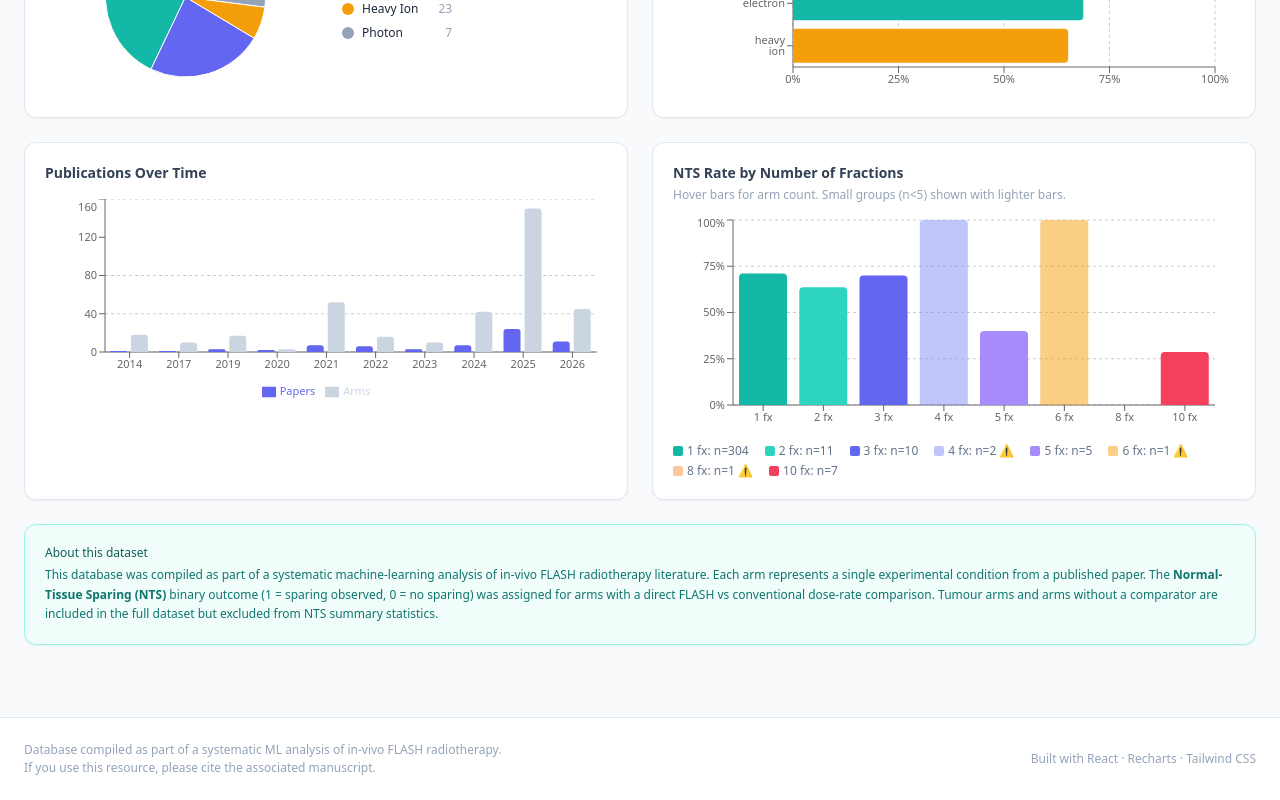
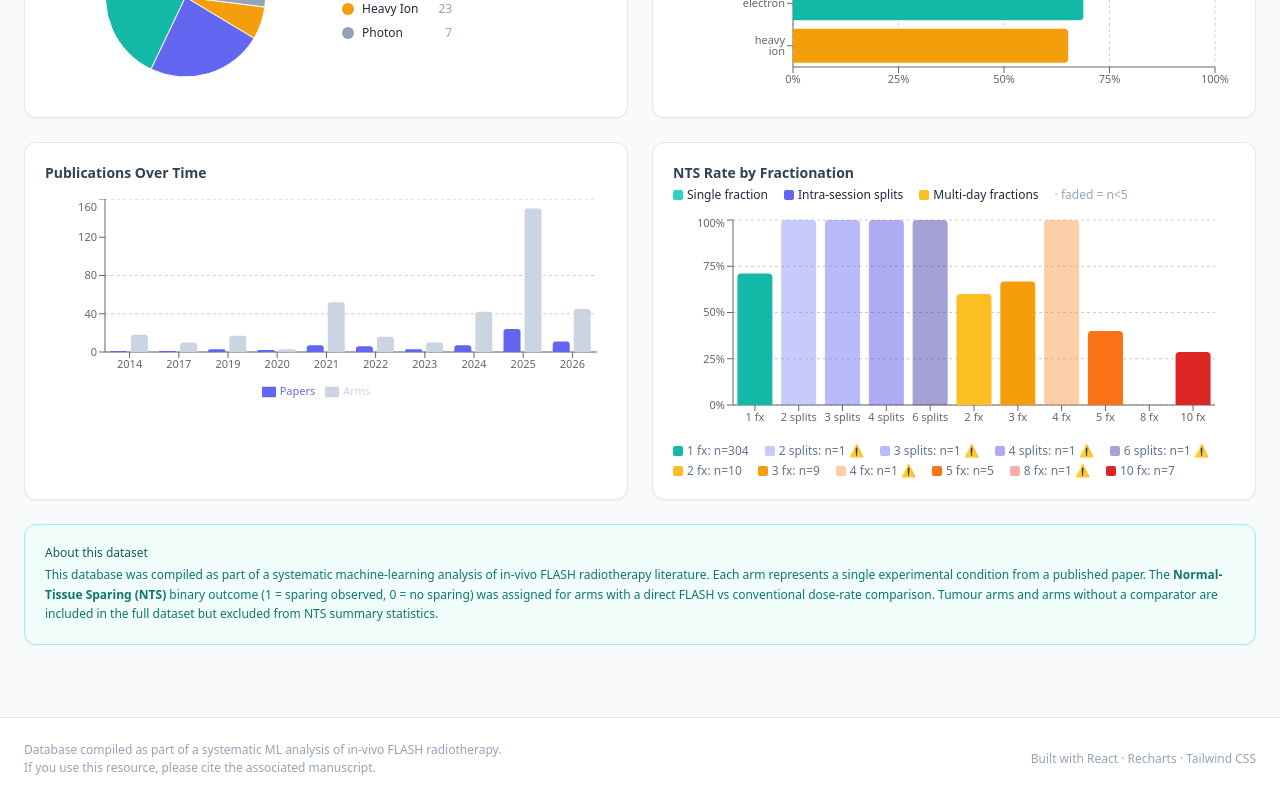
Before and after one commit to lucywhitmore96/flash-explorer, a React (Vite) app: page / in a window 1280 px wide. Shown: the part 536-1336 px from the top of the page. Built offline with nearby package versions, Linux system fonts and the light colour scheme.

Commit message:
Separate intra-session splits from multi-day fractions in all fractionation charts

```diff
--- a/src/components/Dashboard.jsx
+++ b/src/components/Dashboard.jsx
@@ -47,19 +47,34 @@ export default function Dashboard({ rows }) {
     const evaluable = rows.filter((r) => !isTumourArm(r) && r.nts !== null)
     const counts = {}
     for (const r of evaluable) {
-      const n = r.num_fractions
-      if (!n) continue
-      const key = `${n} fx`
-      if (!counts[key]) counts[key] = { yes: 0, total: 0, nFx: n }
+      const nFx = r.num_fractions
+      if (!nFx) continue
+      const regime = (r.fractionation_regime || '').toLowerCase()
+      const isIntra = regime.includes('intra')
+      const isMulti = regime.includes('multi')
+      // intra-session with nFx=1 → treat as single fraction (temporal split of one dose)
+      let category, key, sortOrder, color
+      if (!isIntra && !isMulti) {
+        category = 'single'; key = '1 fx'; sortOrder = 0; color = '#14b8a6'
+      } else if (isIntra && nFx <= 1) {
+        category = 'single'; key = '1 fx'; sortOrder = 0; color = '#14b8a6'
+      } else if (isIntra) {
+        const splitColors = { 2: '#818cf8', 3: '#6366f1', 4: '#4f46e5', 6: '#3730a3' }
+        category = 'split'; key = `${nFx} splits`; sortOrder = 1 + nFx * 0.01
+        color = splitColors[nFx] || '#6366f1'
+      } else {
+        const multiColors = { 2: '#fbbf24', 3: '#f59e0b', 4: '#fb923c', 5: '#f97316', 8: '#ef4444', 10: '#dc2626' }
+        category = 'multi'; key = `${nFx} fx`; sortOrder = 100 + nFx
+        color = multiColors[nFx] || '#f59e0b'
+      }
+      if (!counts[key]) counts[key] = { yes: 0, total: 0, category, sortOrder, color }
       counts[key].total++
       if (r.nts) counts[key].yes++
     }
     return Object.entries(counts)
-      .map(([name, v]) => ({ name, n: v.total, nFx: v.nFx, pct: parseFloat(pct(v.yes, v.total)) }))
-      .sort((a, b) => a.nFx - b.nFx)
+      .map(([name, v]) => ({ name, n: v.total, pct: parseFloat(pct(v.yes, v.total)), category: v.category, sortOrder: v.sortOrder, color: v.color }))
+      .sort((a, b) => a.sortOrder - b.sortOrder)
   }, [rows])
-
-  const FRAC_COLORS = ['#14b8a6','#2dd4bf','#6366f1','#818cf8','#a78bfa','#f59e0b','#fb923c','#f43f5e']
 
   return (
     <div className="space-y-6">
@@ -152,25 +167,30 @@ export default function Dashboard({ rows }) {
 
         {/* Fractionation by count */}
         <div className="card">
-          <h3 className="text-sm font-semibold text-slate-700 mb-1">NTS Rate by Number of Fractions</h3>
-          <p className="text-xs text-slate-400 mb-3">Hover bars for arm count. Small groups (n&lt;5) shown with lighter bars.</p>
+          <h3 className="text-sm font-semibold text-slate-700 mb-1">NTS Rate by Fractionation</h3>
+          <div className="flex gap-4 mb-3 text-xs">
+            <span className="flex items-center gap-1"><span className="w-2.5 h-2.5 rounded-sm inline-block bg-teal-400" /> Single fraction</span>
+            <span className="flex items-center gap-1"><span className="w-2.5 h-2.5 rounded-sm inline-block bg-indigo-500" /> Intra-session splits</span>
+            <span className="flex items-center gap-1"><span className="w-2.5 h-2.5 rounded-sm inline-block bg-amber-400" /> Multi-day fractions</span>
+            <span className="text-slate-400">· faded = n&lt;5</span>
+          </div>
           <ResponsiveContainer width="100%" height={220}>
             <BarChart data={fracByN} margin={{ left: 0, right: 20, top: 5 }}>
               <CartesianGrid strokeDasharray="3 3" vertical={false} />
               <XAxis dataKey="name" tick={{ fontSize: 11 }} />
               <YAxis domain={[0, 100]} tickFormatter={(v) => `${v}%`} tick={{ fontSize: 11 }} />
-              <Tooltip formatter={(v, _, { payload }) => [`${v}% (n=${payload.n})`, 'NTS rate']} />
+              <Tooltip formatter={(v, _, { payload }) => [`${v}% (n=${payload.n})`, `NTS rate — ${payload.category}`]} />
               <Bar dataKey="pct" radius={[4, 4, 0, 0]}>
-                {fracByN.map((d, i) => (
-                  <Cell key={d.name} fill={FRAC_COLORS[i % FRAC_COLORS.length]} opacity={d.n < 5 ? 0.5 : 1} />
+                {fracByN.map((d) => (
+                  <Cell key={d.name} fill={d.color} opacity={d.n < 5 ? 0.45 : 1} />
                 ))}
               </Bar>
             </BarChart>
           </ResponsiveContainer>
           <div className="flex flex-wrap gap-x-4 gap-y-1 mt-2">
-            {fracByN.map((d, i) => (
+            {fracByN.map((d) => (
               <span key={d.name} className="flex items-center gap-1 text-xs text-slate-500">
-                <span className="w-2.5 h-2.5 rounded-sm inline-block" style={{ background: FRAC_COLORS[i % FRAC_COLORS.length], opacity: d.n < 5 ? 0.5 : 1 }} />
+                <span className="w-2.5 h-2.5 rounded-sm inline-block" style={{ background: d.color, opacity: d.n < 5 ? 0.45 : 1 }} />
                 {d.name}: n={d.n}{d.n < 5 ? ' ⚠' : ''}
               </span>
             ))}
--- a/src/components/SubgroupAnalysis.jsx
+++ b/src/components/SubgroupAnalysis.jsx
@@ -63,16 +63,32 @@ export default function SubgroupAnalysis({ rows }) {
     const evaluable = rows.filter((r) => !isTumourArm(r) && r.nts !== null)
     const counts = {}
     for (const r of evaluable) {
-      const n = r.num_fractions
-      if (!n) continue
-      const key = `${n} fx`
-      if (!counts[key]) counts[key] = { yes: 0, total: 0, nFx: n }
+      const nFx = r.num_fractions
+      if (!nFx) continue
+      const regime = (r.fractionation_regime || '').toLowerCase()
+      const isIntra = regime.includes('intra')
+      const isMulti = regime.includes('multi')
+      let category, key, sortOrder, color
+      if (!isIntra && !isMulti) {
+        category = 'single'; key = '1 fx'; sortOrder = 0; color = '#14b8a6'
+      } else if (isIntra && nFx <= 1) {
+        category = 'single'; key = '1 fx'; sortOrder = 0; color = '#14b8a6'
+      } else if (isIntra) {
+        const splitColors = { 2: '#818cf8', 3: '#6366f1', 4: '#4f46e5', 6: '#3730a3' }
+        category = 'split'; key = `${nFx} splits`; sortOrder = 1 + nFx * 0.01
+        color = splitColors[nFx] || '#6366f1'
+      } else {
+        const multiColors = { 2: '#fbbf24', 3: '#f59e0b', 4: '#fb923c', 5: '#f97316', 8: '#ef4444', 10: '#dc2626' }
+        category = 'multi'; key = `${nFx} fx`; sortOrder = 100 + nFx
+        color = multiColors[nFx] || '#f59e0b'
+      }
+      if (!counts[key]) counts[key] = { yes: 0, total: 0, category, sortOrder, color }
       counts[key].total++
       if (r.nts) counts[key].yes++
     }
     return Object.entries(counts)
-      .map(([name, v]) => ({ name, n: v.total, nFx: v.nFx, pct: parseFloat(pct(v.yes, v.total)) }))
-      .sort((a, b) => a.nFx - b.nFx)
+      .map(([name, v]) => ({ name, n: v.total, pct: parseFloat(pct(v.yes, v.total)), category: v.category, sortOrder: v.sortOrder, color: v.color }))
+      .sort((a, b) => a.sortOrder - b.sortOrder)
   }, [rows])
 
   const byFracRegime = useMemo(() => {
@@ -167,35 +183,34 @@ export default function SubgroupAnalysis({ rows }) {
       />
 
       <div className="card">
-        <h3 className="text-sm font-semibold text-slate-700 mb-1">NTS Rate by Exact Fraction Count</h3>
-        <p className="text-xs text-slate-400 mb-3">
-          Faded bars = n &lt; 5 (interpret with caution). Hover for exact n.
-        </p>
+        <h3 className="text-sm font-semibold text-slate-700 mb-1">NTS Rate by Fractionation Detail</h3>
+        <div className="flex flex-wrap gap-4 mb-3 text-xs text-slate-500">
+          <span className="flex items-center gap-1"><span className="w-2.5 h-2.5 rounded-sm inline-block bg-teal-400" /> Single fraction</span>
+          <span className="flex items-center gap-1"><span className="w-2.5 h-2.5 rounded-sm inline-block bg-indigo-500" /> Intra-session splits</span>
+          <span className="flex items-center gap-1"><span className="w-2.5 h-2.5 rounded-sm inline-block bg-amber-400" /> Multi-day fractions</span>
+          <span className="text-slate-400">· faded = n&lt;5</span>
+        </div>
         <ResponsiveContainer width="100%" height={220}>
           <BarChart data={byFracN} margin={{ left: 0, right: 20, top: 5 }}>
             <CartesianGrid strokeDasharray="3 3" vertical={false} />
             <XAxis dataKey="name" tick={{ fontSize: 11 }} />
             <YAxis domain={[0, 100]} tickFormatter={(v) => `${v}%`} tick={{ fontSize: 11 }} />
-            <Tooltip formatter={(v, _, { payload }) => [`${v}% (n=${payload.n})`, 'NTS rate']} />
+            <Tooltip formatter={(v, _, { payload }) => [`${v}% (n=${payload.n})`, `NTS rate — ${payload.category}`]} />
             <Bar dataKey="pct" radius={[4, 4, 0, 0]}>
               <LabelList dataKey="pct" position="top" formatter={(v) => `${v}%`} style={{ fontSize: 10, fill: '#64748b' }} />
-              {byFracN.map((d, i) => {
-                const cols = ['#14b8a6','#2dd4bf','#6366f1','#818cf8','#a78bfa','#f59e0b','#fb923c','#f43f5e']
-                return <Cell key={d.name} fill={cols[i % cols.length]} opacity={d.n < 5 ? 0.45 : 1} />
-              })}
+              {byFracN.map((d) => (
+                <Cell key={d.name} fill={d.color} opacity={d.n < 5 ? 0.45 : 1} />
+              ))}
             </Bar>
           </BarChart>
         </ResponsiveContainer>
         <div className="flex flex-wrap gap-x-4 gap-y-1 mt-2">
-          {byFracN.map((d, i) => {
-            const cols = ['#14b8a6','#2dd4bf','#6366f1','#818cf8','#a78bfa','#f59e0b','#fb923c','#f43f5e']
-            return (
-              <span key={d.name} className="flex items-center gap-1 text-xs text-slate-500">
-                <span className="w-2.5 h-2.5 rounded-sm inline-block" style={{ background: cols[i % cols.length], opacity: d.n < 5 ? 0.45 : 1 }} />
-                {d.name}: n={d.n}{d.n < 5 ? ' ⚠' : ''}
-              </span>
-            )
-          })}
+          {byFracN.map((d) => (
+            <span key={d.name} className="flex items-center gap-1 text-xs text-slate-500">
+              <span className="w-2.5 h-2.5 rounded-sm inline-block" style={{ background: d.color, opacity: d.n < 5 ? 0.45 : 1 }} />
+              {d.name}: n={d.n}{d.n < 5 ? ' ⚠' : ''}
+            </span>
+          ))}
         </div>
       </div>
     </div>
```
